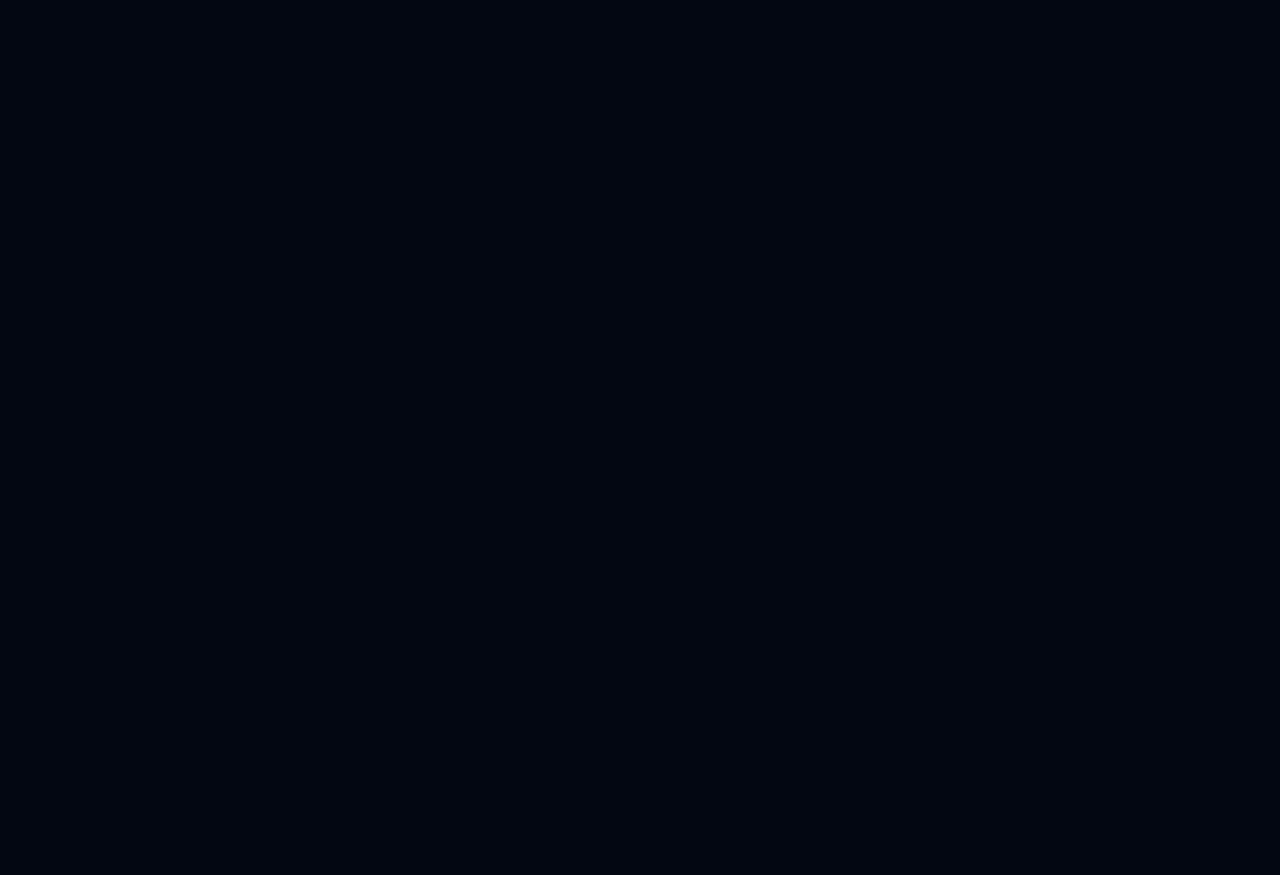
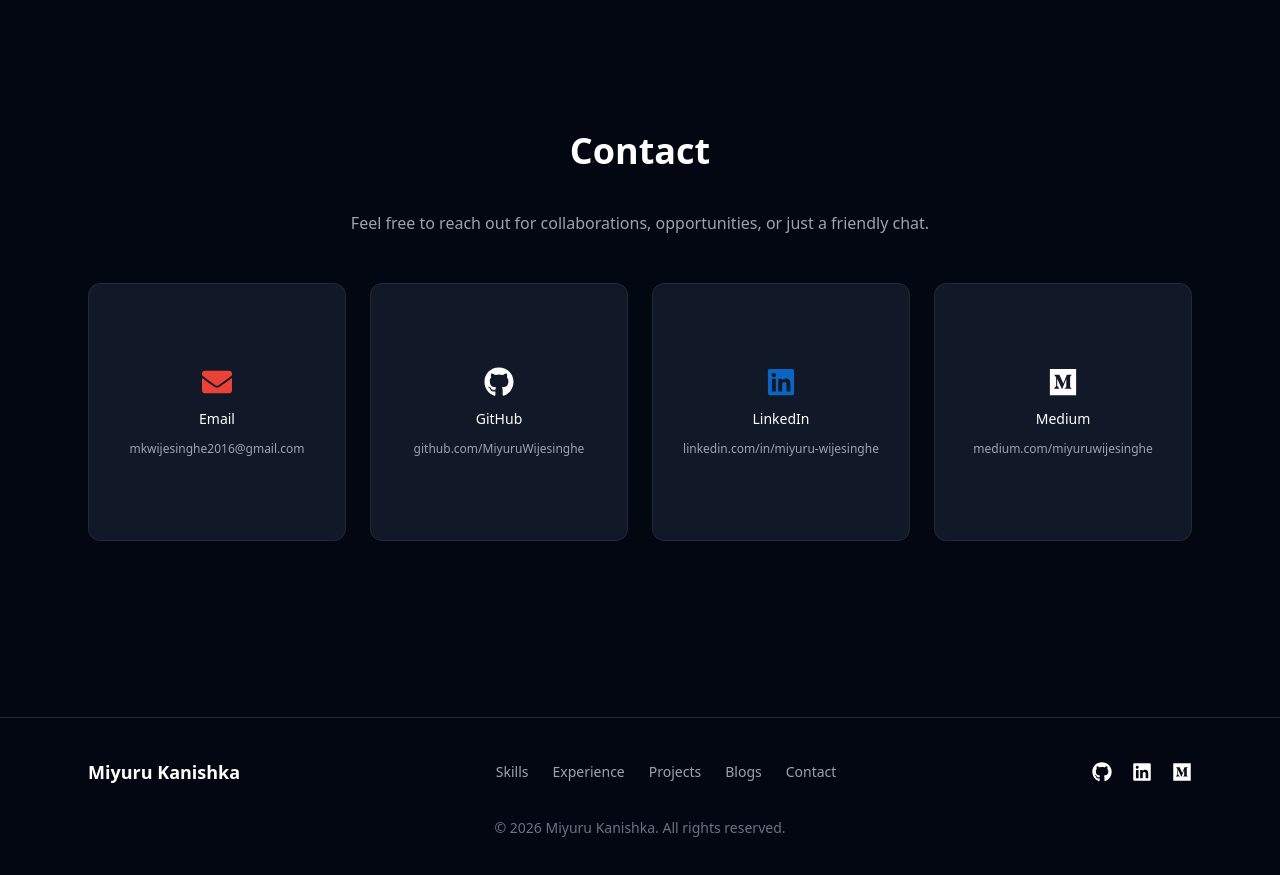
Before and after one commit to MiyuruWijesinghe/miyuru-portfolio, a React (Vite) app: page / in a window 1280 px wide. Shown: the part 7380-8255 px from the top of the page. Before the commit the page ends 7415 px from the top, so only its background shows below. Built offline with nearby package versions, Linux system fonts and the light colour scheme; no server answers.

Commit message:
added footer

```diff
--- a/src/App.jsx
+++ b/src/App.jsx
@@ -6,10 +6,12 @@ import Education from "./components/Education";
 import Certifications from "./components/Certifications";
 import Projects from "./components/Projects";
 import Blogs from "./components/Blogs";
+import Contact from "./components/Contact";
+import Footer from "./components/Footer";
 
 function App() {
   return (
-    <div>
+    <div id="top">
       <Navbar />
       <Hero />
       <Skills />
@@ -18,6 +20,8 @@ function App() {
       <Certifications />
       <Projects />
       <Blogs />
+      <Contact />
+      <Footer />
 
     </div>
   );
--- a/src/components/Contact.jsx
+++ b/src/components/Contact.jsx
@@ -0,0 +1,83 @@
+import { FaGithub, FaLinkedin, FaEnvelope, FaMedium } from "react-icons/fa";
+
+function Contact() {
+
+  const contacts = [
+    {
+      icon: <FaEnvelope />,
+      label: "Email",
+      value: "mkwijesinghe2016@gmail.com",
+      link: "mailto:mkwijesinghe2016@gmail.com",
+      color: "#EA4335"
+    },
+    {
+      icon: <FaGithub />,
+      label: "GitHub",
+      value: "github.com/MiyuruWijesinghe",
+      link: "https://github.com/MiyuruWijesinghe",
+      color: "#ffffff"
+    },
+    {
+      icon: <FaLinkedin />,
+      label: "LinkedIn",
+      value: "linkedin.com/in/miyuru-wijesinghe",
+      link: "https://linkedin.com/in/miyuru-wijesinghe",
+      color: "#0A66C2"
+    },
+    {
+      icon: <FaMedium />,
+      label: "Medium",
+      value: "medium.com/miyuruwijesinghe",
+      link: "https://medium.com/@miyuruwijesinghe",
+      color: "#ffffff"
+    }
+  ];
+
+  return (
+    <section id="contact" className="section">
+
+      <div className="container max-w-5xl mx-auto">
+
+        <h2 className="section-title">Contact</h2>
+
+        <p className="text-center text-gray-400 mb-12">
+          Feel free to reach out for collaborations, opportunities, or just a friendly chat.
+        </p>
+
+        <div className="grid grid-cols-2 md:grid-cols-4 gap-6">
+
+          {contacts.map((contact, index) => (
+
+            <a
+              key={index}
+              href={contact.link || "#"}
+              target="_blank"
+              rel="noreferrer"
+              className="aspect-square bg-gray-900 rounded-xl border border-gray-800 flex flex-col items-center justify-center gap-3 hover:border-blue-500 hover:shadow-[0_0_20px_rgba(59,130,246,0.6)] hover:-translate-y-1 transition duration-300"
+            >
+
+              <div
+                className="text-3xl"
+                style={{ color: contact.color }}
+              >
+                {contact.icon}
+              </div>
+
+              <p className="text-sm font-medium">
+                {contact.label}
+              </p>
+
+              <p className="text-xs text-gray-400 text-center px-2">
+                {contact.value}
+              </p>
+
+            </a>
+
+          ))}
+        </div>
+      </div>
+    </section>
+  );
+}
+
+export default Contact;
--- /dev/null
+++ b/src/components/Footer.jsx
@@ -0,0 +1,94 @@
+import { FaGithub, FaLinkedin, FaMedium } from "react-icons/fa";
+
+function Footer() {
+
+  return (
+    <footer className="border-t border-gray-800 mt-20">
+
+      <div className="container max-w-6xl mx-auto py-10">
+
+        {/* Top Section */}
+        <div className="flex flex-col md:flex-row items-center justify-between gap-6">
+
+          {/* Name */}
+          <a
+            href="#top"
+            className="text-lg font-semibold hover:text-blue-400 hover:drop-shadow-[0_0_8px_rgba(59,130,246,0.8)] transition"
+          >
+            Miyuru Kanishka
+          </a>
+
+          {/* Navigation */}
+          <div className="flex gap-6 text-sm text-gray-400">
+
+            <a href="#skills" className="hover:text-white transition">
+              Skills
+            </a>
+
+            <a href="#experience" className="hover:text-white transition">
+              Experience
+            </a>
+
+            <a href="#projects" className="hover:text-white transition">
+              Projects
+            </a>
+
+            <a href="#blogs" className="hover:text-white transition">
+              Blogs
+            </a>
+
+            <a href="#contact" className="hover:text-white transition">
+              Contact
+            </a>
+
+          </div>
+
+          {/* Social Icons */}
+          <div className="flex gap-5 text-xl">
+
+            <a
+              href="https://github.com/MiyuruWijesinghe"
+              target="_blank"
+              rel="noreferrer"
+              className="hover:text-blue-400 transition"
+            >
+              <FaGithub />
+            </a>
+
+            <a
+              href="https://linkedin.com/in/miyuru-wijesinghe"
+              target="_blank"
+              rel="noreferrer"
+              className="hover:text-blue-400 transition"
+            >
+              <FaLinkedin />
+            </a>
+
+            <a
+              href="https://medium.com/@yourusername"
+              target="_blank"
+              rel="noreferrer"
+              className="hover:text-blue-400 transition"
+            >
+              <FaMedium />
+            </a>
+
+          </div>
+
+        </div>
+
+        {/* Bottom Section */}
+        <div className="text-center text-gray-500 text-sm mt-8">
+
+          © {new Date().getFullYear()} Miyuru Kanishka.
+          All rights reserved.
+
+        </div>
+
+      </div>
+
+    </footer>
+  );
+}
+
+export default Footer;
```
